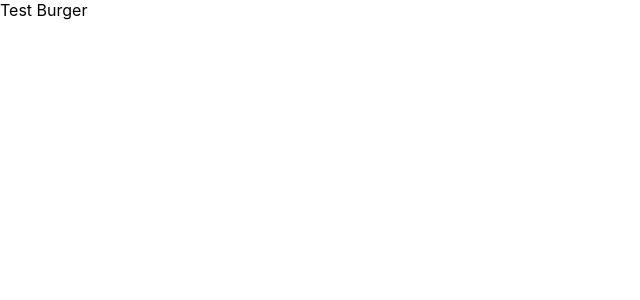
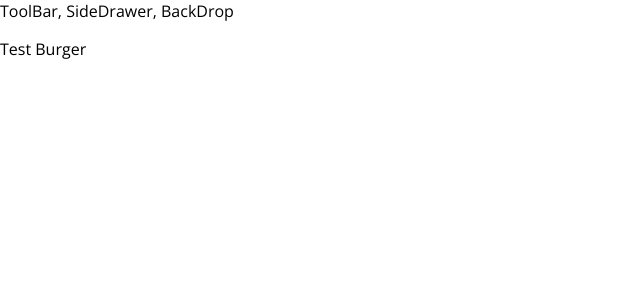
Before and after one commit to vaskarsarma/myburgerapp, a React app: page / in a window 1280 px wide. Shown: the top 300 px of the page, without its empty margins (0-640 px from the left). Built offline with nearby package versions, Linux system fonts and the light colour scheme.

Commit message:
Added Layout folder

```diff
--- a/public/index.html
+++ b/public/index.html
@@ -24,6 +24,7 @@
       work correctly both with client-side routing and a non-root public URL.
       Learn how to configure a non-root public URL by running `npm run build`.
     -->
+    <link href="https://fonts.googleapis.com/css2?family=Open+Sans:wght@400;700&display=swap" rel="stylesheet">
     <title>My Burger App</title>
   </head>
   <body>
--- a/src/App.js
+++ b/src/App.js
@@ -1,11 +1,16 @@
-import React from 'react';
+import React, { Component } from 'react';
+import Layout from '../src/components/Layout/Layout';
 
-function App() {
-  return (
-    <div>
-      Test Burger
+class App extends Component {
+  render() {
+    return (
+      <div>
+        <Layout>
+          <p>Test Burger</p>
+        </Layout>
     </div>
-  );
+    );
+  }
 }
 
 export default App;
--- /dev/null
+++ b/src/components/Layout/Layout.js
@@ -0,0 +1,13 @@
+import React from "react";
+import AUX from "../../hoc/hoc-aux";
+
+const Layout = (props) => {
+  return (
+    <AUX>
+      <div>ToolBar, SideDrawer, BackDrop</div>
+      <main>{props.children}</main>
+    </AUX>
+  );
+};
+
+export default Layout;
--- /dev/null
+++ b/src/hoc/hoc-aux.js
@@ -0,0 +1,3 @@
+const AUX =(props) => props.children;
+
+export default AUX;
--- a/src/index.css
+++ b/src/index.css
@@ -1,13 +1,5 @@
 body {
   margin: 0;
-  font-family: -apple-system, BlinkMacSystemFont, 'Segoe UI', 'Roboto', 'Oxygen',
-    'Ubuntu', 'Cantarell', 'Fira Sans', 'Droid Sans', 'Helvetica Neue',
-    sans-serif;
-  -webkit-font-smoothing: antialiased;
-  -moz-osx-font-smoothing: grayscale;
+  padding: 0;
+  font-family: "Open Sans", sans-serif;
 }
-
-code {
-  font-family: source-code-pro, Menlo, Monaco, Consolas, 'Courier New',
-    monospace;
-}
```
